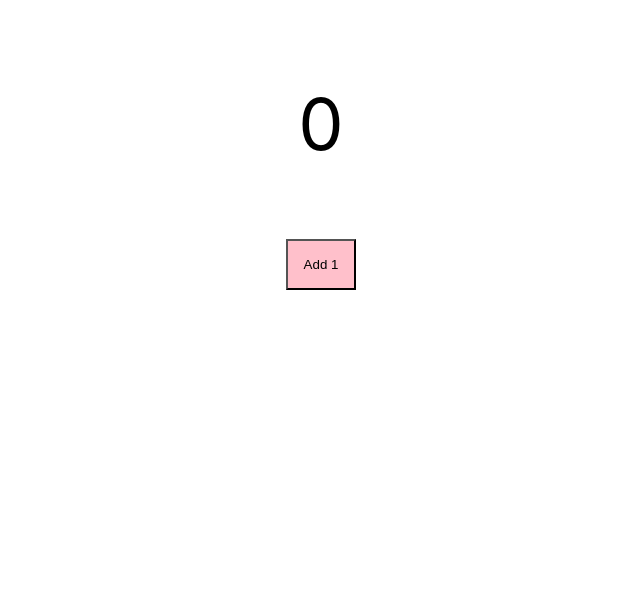
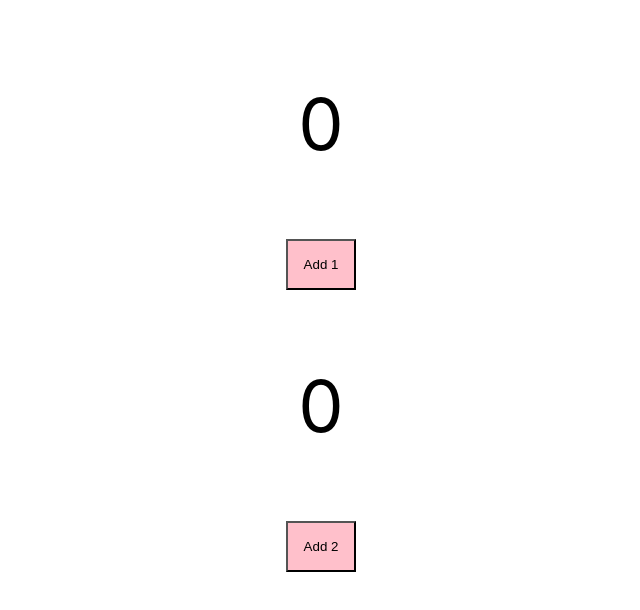
Before and after one commit to LDRMuse/Simple-Counter-App, a React (Create React App) app: page / in a window 1280 px wide. Shown: the top 610 px of the page, without its empty margins (319-959 px from the left). Built offline with nearby package versions, Linux system fonts and the light colour scheme.

Commit message:
Add button to increment by 2

```diff
--- a/src/components/Display/Button/index.js
+++ b/src/components/Display/Button/index.js
@@ -8,6 +8,7 @@ export const Button = (props) => {
   }
 return <button onClick = {handleClick}>{props.buttonTxt}</button>
 
+
 }
 
 Button.propTypes = {
--- a/src/components/Display/index.js
+++ b/src/components/Display/index.js
@@ -16,13 +16,23 @@ export class Display extends React.Component {
     })
   }
 
+
+  updateCount2 = () => {
+    this.setState(prevState => {
+      return { currentCount: prevState.currentCount + 2 }
+    })
+  }
+
   render() {
     // pass some props
     return (
       <div>
         <p>{this.state.currentCount}</p>
         <Button buttonHandler={this.updateCount} buttonTxt="Add 1" />
+        <p>{this.state.currentCount}</p>
+        <Button buttonHandler={this.updateCount2} buttonTxt="Add 2" />
       </div>
+
     )
   }
 }
```
